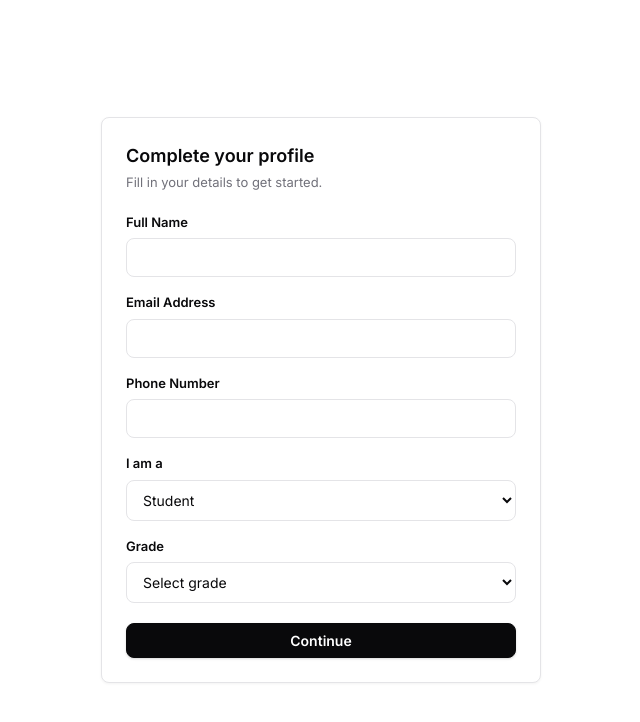
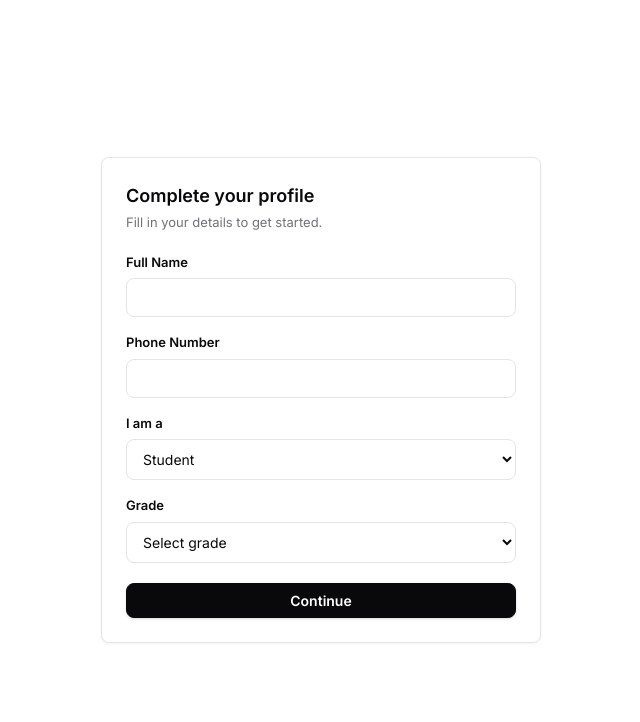
Before and after one commit to Arnav05-cyber/tutionSaas, a Next.js app in the folder frontend/: page /onboarding in a window 1280 px wide. Shown: the top 722 px of the page, without its empty margins (319-959 px from the left). Built offline with nearby package versions, Linux system fonts and the light colour scheme; no server answers.

Commit message:
revert: remove explicit email field from onboarding flow

```diff
--- a/frontend/src/app/onboarding/page.tsx
+++ b/frontend/src/app/onboarding/page.tsx
@@ -18,7 +18,6 @@ function OnboardingForm() {
     grade: '',
     linkedinUrl: '',
     inviteToken: '',
-    email: '',
   });
   const [loading, setLoading] = useState(false);
   const [checking, setChecking] = useState(true);
@@ -121,17 +120,6 @@ function OnboardingForm() {
           </div>
 
           <div className="form-group">
-            <label className="input-label">Email Address</label>
-            <input
-              className="input"
-              type="email"
-              required
-              value={form.email}
-              onChange={e => setForm({ ...form, email: e.target.value })}
-            />
-          </div>
-
-          <div className="form-group">
             <label className="input-label">Phone Number</label>
             <input
               className="input"
```
Also changed, not shown: 2 other files (tests, documents, lock files or other folders).
